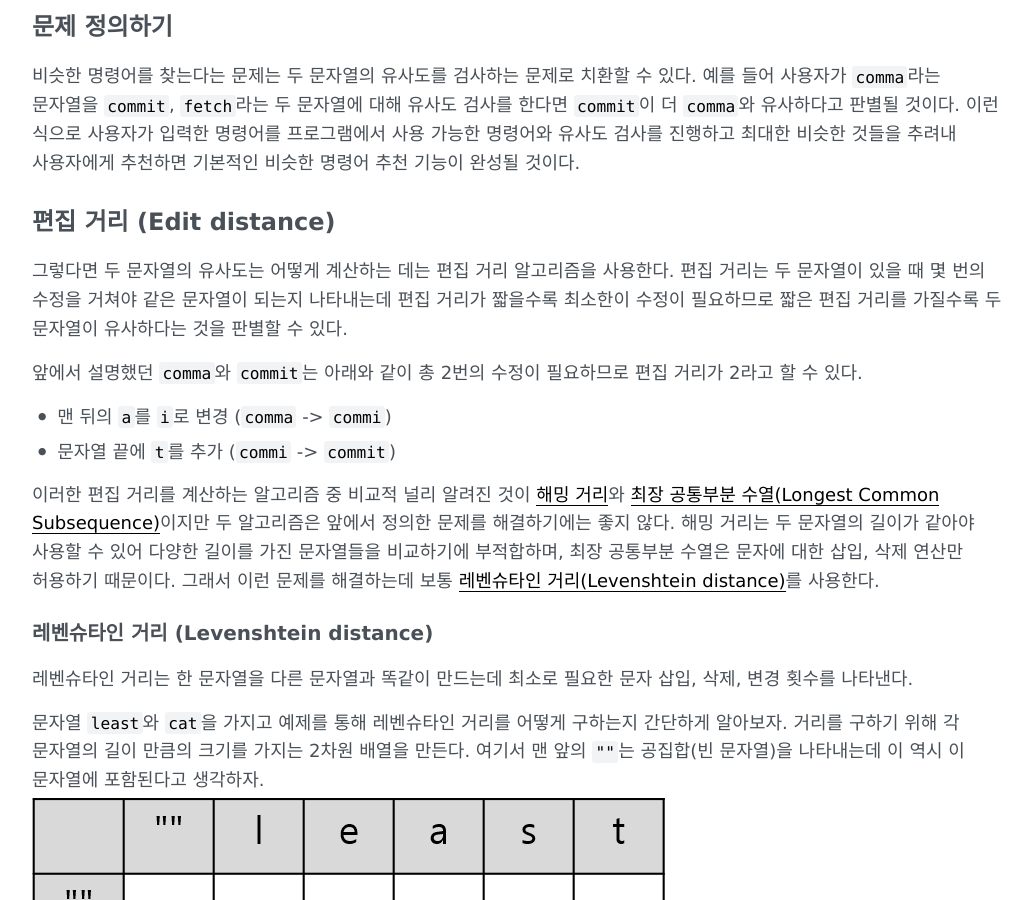
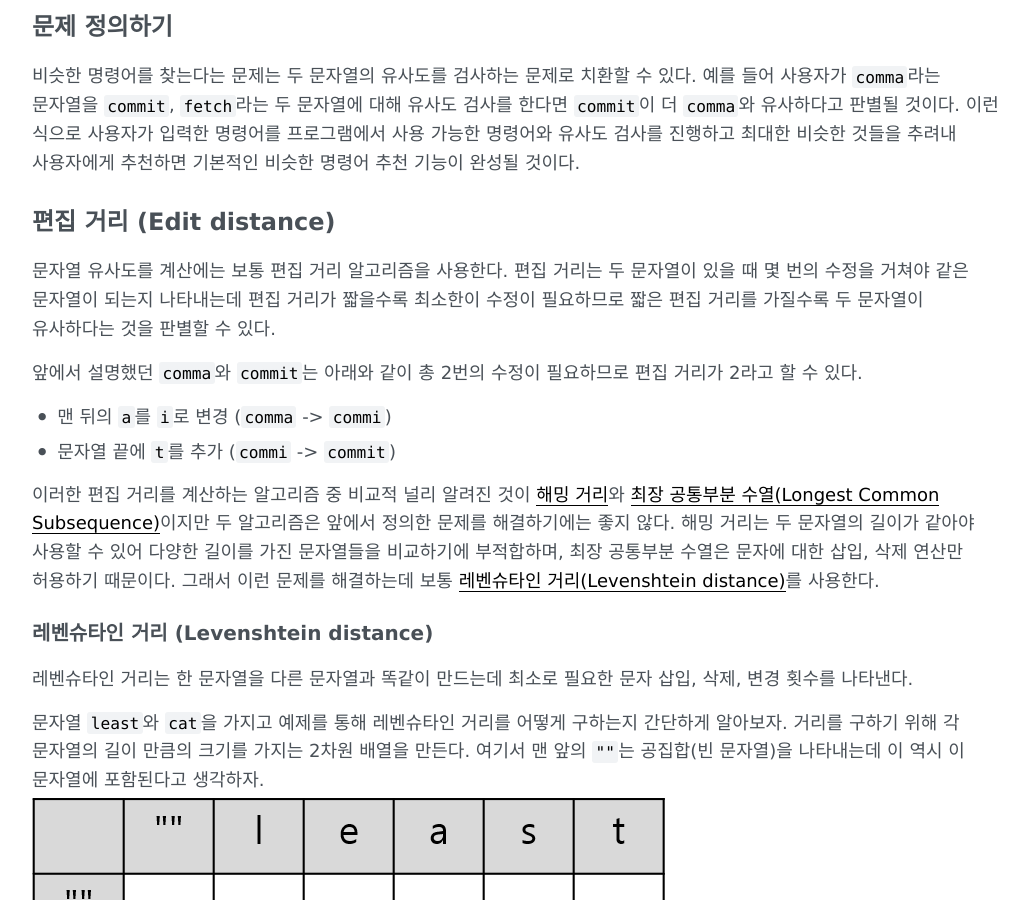
Before and after one commit to blurfx/xo.dev, a Jekyll site: the page built from _posts/2021-04-29-hacking-command-recommendation.md, in a window 1280 px wide and 900 px high, scrolled down 707 px. Shown: the whole window, without its empty margins (118-1150 px from the left). Built offline with Jekyll 4.4.1, drawn with Linux system fonts in a browser that asks for light colours; comment, search, counter and statistics services are not loaded.

Commit message:
doc: fix typo

```diff
--- a/_posts/2021-04-29-hacking-command-recommendation.md
+++ b/_posts/2021-04-29-hacking-command-recommendation.md
@@ -27,7 +27,7 @@ Did you mean this?
 
 # 편집 거리 (Edit distance)
 
-그렇다면 두 문자열의 유사도는 어떻게 계산하는 데는 편집 거리 알고리즘을 사용한다. 편집 거리는 두 문자열이 있을 때 몇 번의 수정을 거쳐야 같은 문자열이 되는지 나타내는데 편집 거리가 짧을수록 최소한이 수정이 필요하므로 짧은 편집 거리를 가질수록 두 문자열이 유사하다는 것을 판별할 수 있다.
+문자열 유사도를 계산에는 보통 편집 거리 알고리즘을 사용한다. 편집 거리는 두 문자열이 있을 때 몇 번의 수정을 거쳐야 같은 문자열이 되는지 나타내는데 편집 거리가 짧을수록 최소한이 수정이 필요하므로 짧은 편집 거리를 가질수록 두 문자열이 유사하다는 것을 판별할 수 있다.
 
 앞에서 설명했던 `comma`와 `commit`는 아래와 같이 총 2번의 수정이 필요하므로 편집 거리가 2라고 할 수 있다.
 
```
